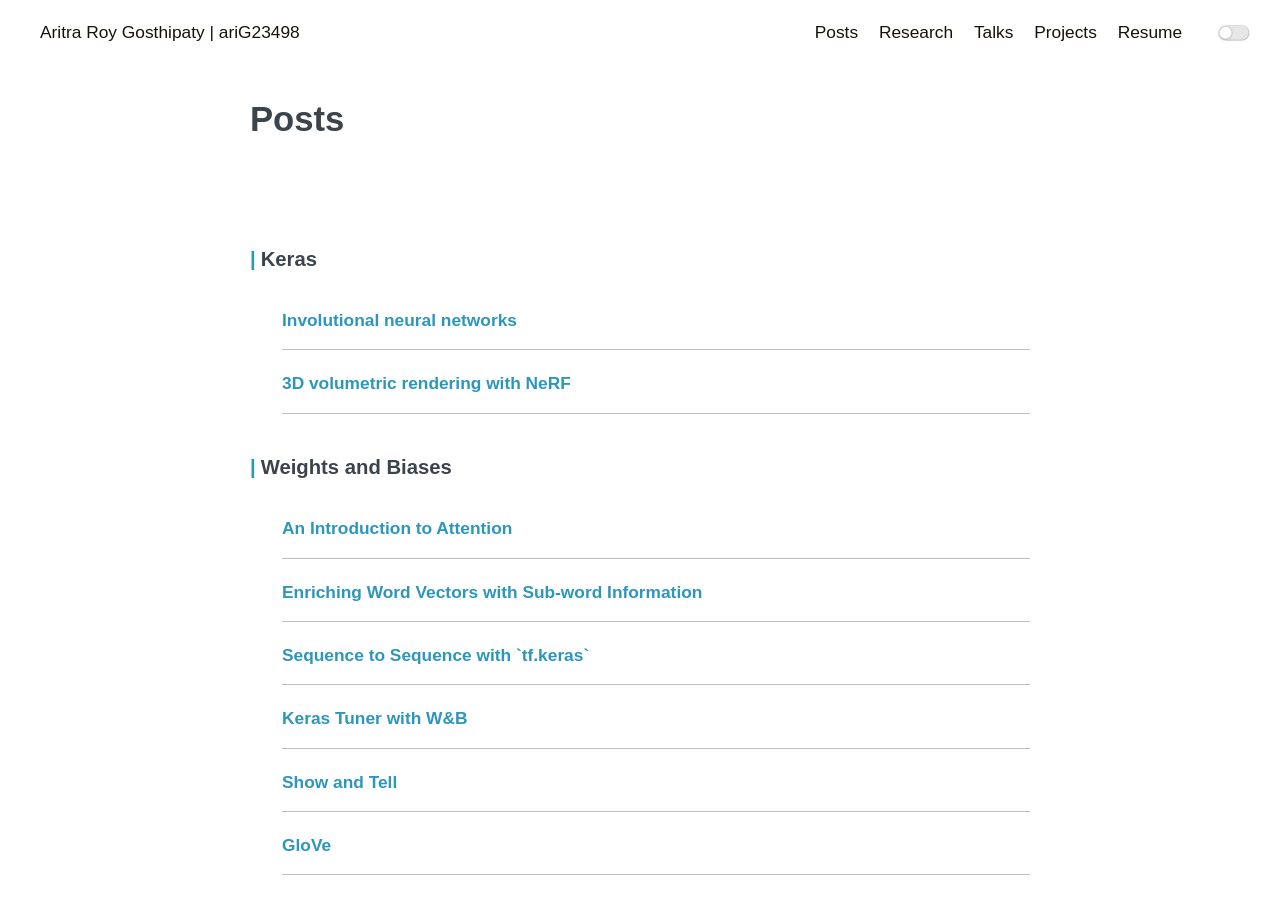
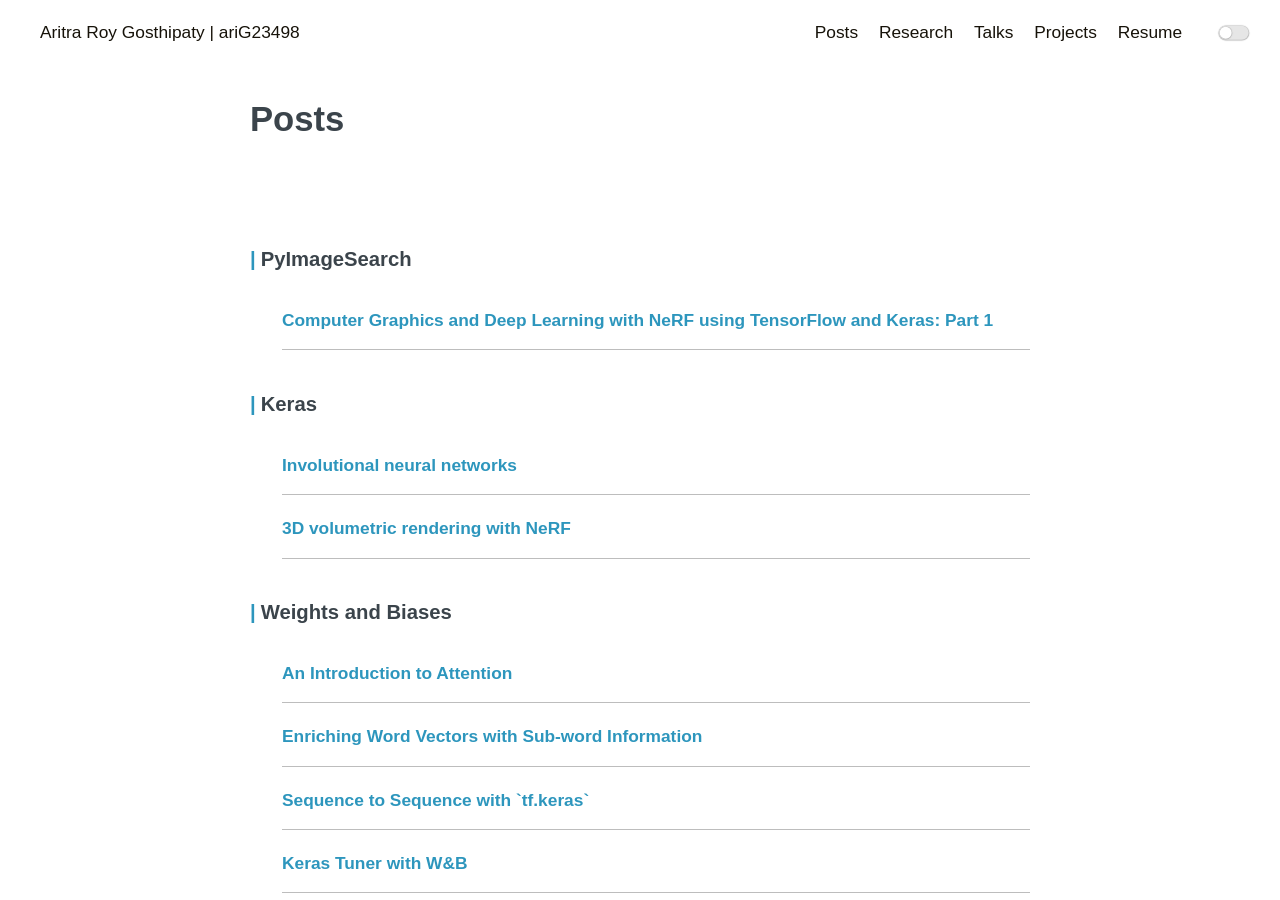
Before and after one commit to ariG23498/ariG23498.github.io, a Jekyll site: the page built from blogs.md, in a window 1280 px wide and 900 px high. Built offline with Jekyll 4.4.1, drawn with Linux system fonts in a browser that asks for light colours.

Commit message:
Update blogs.md

```diff
--- a/blogs.md
+++ b/blogs.md
@@ -7,6 +7,10 @@ permalink: /posts
 <!-- Write the Post page here -->
 <div class="main">
     <div class="post-wrap archive">
+        <h3>PyImageSearch</h3>
+        <article class="archive-item">
+                <a class="archive-item-link" href="https://www.pyimagesearch.com/2021/11/10/computer-graphics-and-deep-learning-with-nerf-using-tensorflow-and-keras-part-1/" target="_blank" rel="noopener noreferrer">Computer Graphics and Deep Learning with NeRF using TensorFlow and Keras: Part 1</a>
+        </article>
         <h3>Keras</h3>
         <article class="archive-item">
                 <a class="archive-item-link" href="https://keras.io/examples/vision/involution/" target="_blank" rel="noopener noreferrer">Involutional neural networks</a>
```
